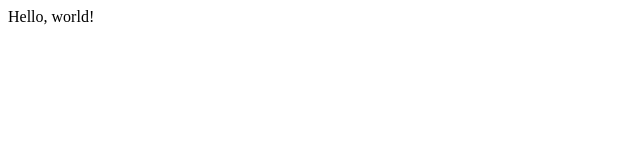
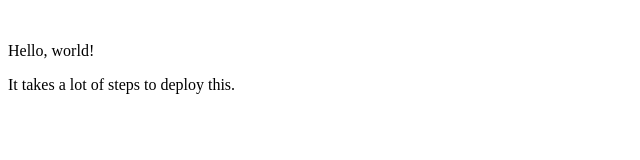
Before and after one commit to azavea/phonegap-build-test, a plain HTML site: page index.html in a window 1280 px wide. Shown: the whole page, without its empty margins (0-640 px from the left). Drawn offline with Linux system fonts and the light colour scheme.

Commit message:
More text

```diff
--- a/index.html
+++ b/index.html
@@ -1,5 +1,7 @@
 <html>
     <body>
+        <p>&nbsp;</p>
         <p>Hello, world!</p>
+        <p>It takes a lot of steps to deploy this.</p>
     </body>
 </html>
```
Also changed, not shown: 1 other file.
